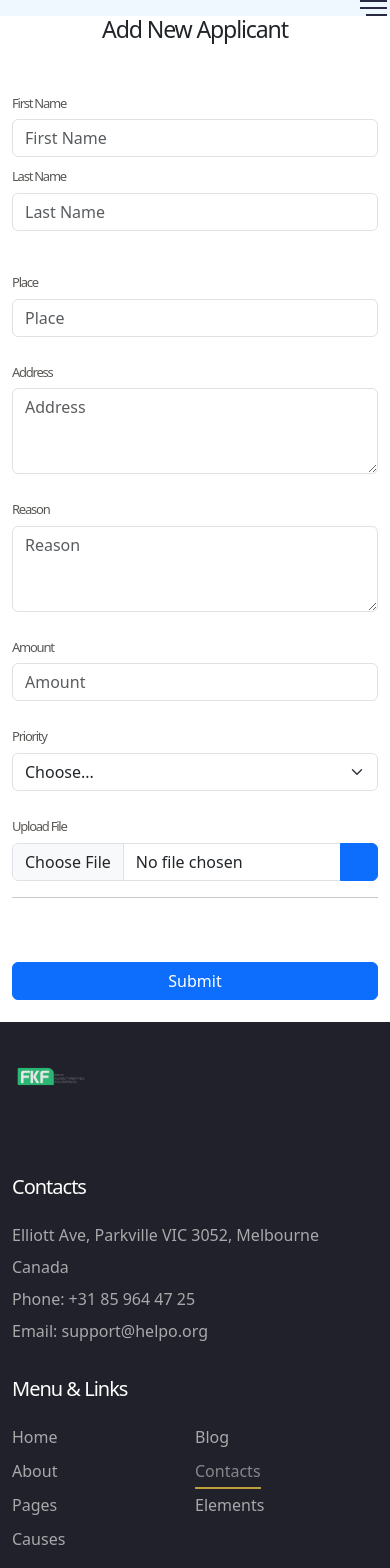
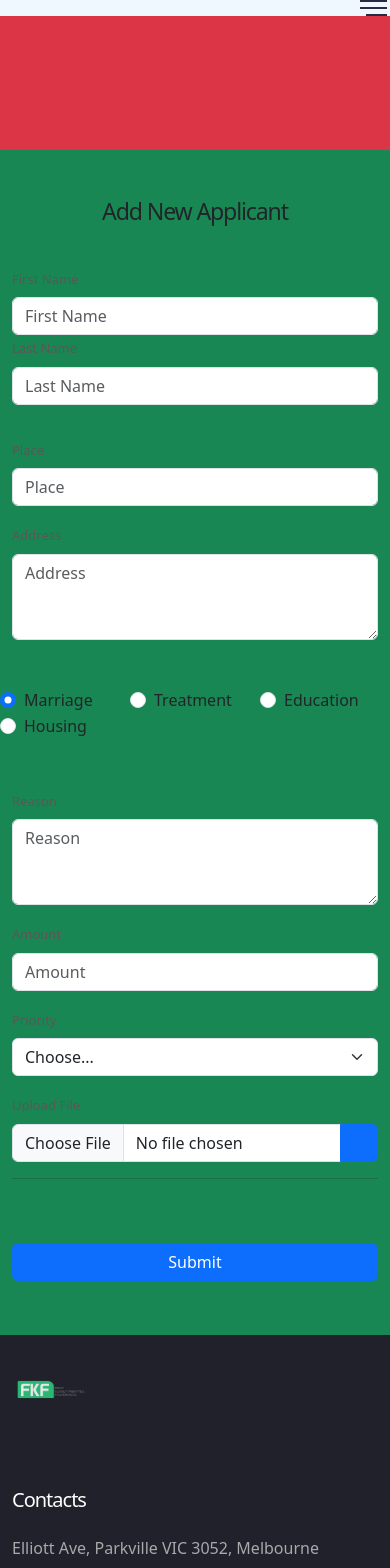
Before and after one commit to Web-branding/firoz-webapp-frontend, a React (Create React App) app: page /request in a window 390 px wide. Shown: the top 1568 px of the page. Built offline with nearby package versions, Linux system fonts and the light colour scheme; a web font is replaced by a local one.

Commit message:
rotes added

```diff
--- a/package.json
+++ b/package.json
@@ -10,6 +10,7 @@
     "install": "^0.13.0",
     "react": "^17.0.2",
     "react-dom": "^17.0.2",
+    "react-router-dom": "^5.2.0",
     "react-scripts": "4.0.3",
     "web-vitals": "^1.0.1"
   },
--- a/src/App.js
+++ b/src/App.js
@@ -1,32 +1,67 @@
 import FooterComponet from "./Components/FooterComponent";
 import HeaderComponnet from "./Components/HeaderComponent";
 import ApplicationListPage from "./Pages/ApplicationListPage";
-import ApplicationSearchPage from "./Pages/ApplicationSearchPage"
-import HomePage from "./Pages/HomePage"
+import ApplicationSearchPage from "./Pages/ApplicationSearchPage";
+import HomePage from "./Pages/HomePage";
+import AboutUsPage from "./Pages/AboutUsPage";
+import ContactUsPage from "./Pages/ContactUsPage";
+
+import { BrowserRouter as Router, Switch, Route, Link } from "react-router-dom";
+
+const Home = () => {
+  return <div>00002</div>;
+};
 
 const WrapperComponent = (props) => {
   return (
-    <div>
-      <HeaderComponnet />
-      {props.children}
-      <FooterComponet />
+    <div className="bg-success">
+      <header className="bg-danger w-100" style={{ minHeight: 150 }}>
+        <HeaderComponnet />
+      </header>
 
+      <main style={{}} className="my-5">
+        {props.children}
+      </main>
+
+      <footer className="bg-danger w-100" style={{ minHeight: 300 }}>
+        <FooterComponet />
+      </footer>
     </div>
-  )
-}
+  );
+};
 
 function App() {
   return (
     <div className="Container-fluid">
-      <WrapperComponent>
+      <Router>
+        <WrapperComponent>
+          {/* <HomePage/> */}
+          {/* <ApplicationListPage /> */}
+          {/* <ApplicationSearchPage /> */}
 
-            <h2><ApplicationListPage/></h2>
-
-      </WrapperComponent>
+          <Switch>
+            <Route exact path="/">
+              <HomePage />
+            </Route>
+            <Route path="/request">
+              <ApplicationListPage />
+            </Route>
+            <Route path="/search">
+              <ApplicationSearchPage />
+            </Route>
+            <Route path="/aboutus">
+              <AboutUsPage />
+            </Route>
+            <Route path="/contactus">
+              <ContactUsPage />
+            </Route>
+          </Switch>
+        </WrapperComponent>
+      </Router>
 
       {/*
       ProjectContainer will contain header and footer
-      */}
+    */}
       {/* Basic Structure */}
       {/* <ProjectContainer>
         <HomePage />
--- /dev/null
+++ b/src/Pages/AboutUsPage.js
@@ -0,0 +1,12 @@
+import React from "react";
+
+const AboutUsPage = () => {
+  return (
+    <div>
+      <h2>About Us Page</h2>
+      <h2>About Us Page</h2>
+    </div>
+  );
+};
+
+export default AboutUsPage;
--- a/src/Pages/ApplicationListPage.js
+++ b/src/Pages/ApplicationListPage.js
@@ -1,53 +1,173 @@
-import React from "react"
+import React from "react";
+const Marriage = () => {
+  return (
+    <div>
+      <div className="clone d-none">
+        <div className="remove control-group lst input-group mt-1">
+          <input type="file" name="file[]" className="myfrm form-control" />
+          <div className="input-group-btn">
+            <button className="btn btn-danger" type="button">
+              <i className="fa fa-minus" aria-hidden="true"></i>
+            </button>
+          </div>
+        </div>
+      </div>
+    </div>
+  );
+};
+const Education = () => {
+  return <div>002</div>;
+};
+const Treatment = () => {
+  return <div>003</div>;
+};
+const Housing = () => {
+  return <div>004</div>;
+};
 
-const ApplicationListPage = () => {
-    return(
+const SelectInputSection = ({ applicationTytpe, setApplicationType }) => {
+  return (
+    <div className="row">
+      <div class="form-check col">
+        <input
+          class="form-check-input"
+          type="radio"
+          name="flexRadioDefault"
+          id="flexRadioDefault1"
+          checked={applicationTytpe === "marriage"}
+          onClick={() => setApplicationType("marriage")}
+        />
+        <label class="form-check-label" for="flexRadioDefault1">
+          Marriage
+        </label>
+      </div>
 
+      <div class="form-check col">
+        <input
+          class="form-check-input"
+          type="radio"
+          name="flexRadioDefault"
+          id="flexRadioDefault3"
+          checked={applicationTytpe === "treatment"}
+          onClick={() => setApplicationType("treatment")}
+        />
+        <label class="form-check-label" for="flexRadioDefault3">
+          Treatment
+        </label>
+      </div>
+      <div class="form-check col">
+        <input
+          class="form-check-input"
+          type="radio"
+          name="flexRadioDefault"
+          id="flexRadioDefault4"
+          checked={applicationTytpe === "education"}
+          onClick={() => setApplicationType("education")}
+        />
+        <label class="form-check-label" for="flexRadioDefault4">
+          Education
+        </label>
+      </div>
+      <div class="form-check col">
+        <input
+          class="form-check-input"
+          type="radio"
+          name="flexRadioDefault"
+          id="flexRadioDefault2"
+          checked={applicationTytpe === "housing"}
+          onClick={() => setApplicationType("housing")}
+        />
+        <label class="form-check-label" for="flexRadioDefault2">
+          Housing
+        </label>
+      </div>
+    </div>
+  );
+};
 
-             <div >
-                <div className="row m-3 d-flex justify-content-center">
-                    <h6 className="h3 mb-0 text-gray-800" style={{textAlign:"center"}}>Add New Applicant</h6>
-                </div>
-                <div className="container mb-3 py-2">
-                    <div className="row justify-content-center">
-                        <div className="col-md-7">
-                            <form className="user">
-
+const CommonSection = (props) => {
+  return (
+    <>
       <div className="form-group mb-3 py-3">
         <div className="row">
           <div className="col-md-6">
             <label className="form-label">First Name</label>
 
-                                            <input name="fname" type="text" className="form-control" id="exampleInputEmail"
-                                            placeholder="First Name" />
+            <input
+              name="fname"
+              type="text"
+              className="form-control"
+              id="exampleInputEmail"
+              placeholder="First Name"
+            />
           </div>
           <div className="col-md-6">
-                                            <label for="formGroupExampleInput" className="form-label">Last Name</label>
-                                            <input name="lname" type="text" className="form-control " id="exampleInputEmail"
-                                            placeholder="Last Name" />
+            <label for="formGroupExampleInput" className="form-label">
+              Last Name
+            </label>
+            <input
+              name="lname"
+              type="text"
+              className="form-control "
+              id="exampleInputEmail"
+              placeholder="Last Name"
+            />
           </div>
         </div>
       </div>
       <div className="form-group mb-3">
-                                    <label for="formGroupExampleInput" className="form-label">Place</label>
-                                    <input name="place" type="text" className="form-control " id="exampleInputEmail"
-                                        placeholder="Place" />
+        <label for="formGroupExampleInput" className="form-label">
+          Place
+        </label>
+        <input
+          name="place"
+          type="text"
+          className="form-control "
+          id="exampleInputEmail"
+          placeholder="Place"
+        />
       </div>
       <div className="form-group mb-3">
-                                    <label for="formGroupExampleInput" className="form-label">Address</label>
-                                    <textarea className="form-control" name="address" placeholder="Address" id="exampleFormControlTextarea1" rows="3"></textarea>
+        <label for="formGroupExampleInput" className="form-label">
+          Address
+        </label>
+        <textarea
+          className="form-control"
+          name="address"
+          placeholder="Address"
+          id="exampleFormControlTextarea1"
+          rows="3"
+        ></textarea>
+      </div>
+      {props.children}
+      <div className="form-group mb-3">
+        <label for="formGroupExampleInput" className="form-label">
+          Reason
+        </label>
+        <textarea
+          className="form-control"
+          name="reason"
+          placeholder="Reason"
+          id="exampleFormControlTextarea1"
+          rows="3"
+        ></textarea>
       </div>
       <div className="form-group mb-3">
-                                    <label for="formGroupExampleInput" className="form-label">Reason</label>
-                                    <textarea className="form-control" name="reason" placeholder="Reason" id="exampleFormControlTextarea1" rows="3"></textarea>
+        <label for="formGroupExampleInput" className="form-label">
+          Amount
+        </label>
+        <input
+          name="amount"
+          type="number"
+          className="form-control "
+          id="exampleInputEmail"
+          placeholder="Amount"
+        />
       </div>
       <div className="form-group mb-3">
-                                    <label for="formGroupExampleInput" className="form-label">Amount</label>
-                                    <input name="amount" type="number" className="form-control " id="exampleInputEmail"
-                                        placeholder="Amount"/>
-                                </div>
-                                <div className="form-group mb-3">
-                                    <label for="formGroupExampleInput" className="form-label">Priority</label>
+        <label for="formGroupExampleInput" className="form-label">
+          Priority
+        </label>
         <select id="inputState" name="priority" className="form-select ">
           <option selected>Choose...</option>
           <option value="Low">Low</option>
@@ -57,24 +177,73 @@ const ApplicationListPage = () => {
         </select>
       </div>
       <div className="form-group mb-3 increment">
-                                    <label for="formGroupExampleInput" className="form-label">Upload File</label>
+        <label for="formGroupExampleInput" className="form-label">
+          Upload File
+        </label>
         <div className="input-group">
-                                    <input type="file" name="file[]" className="myfrm form-control " id="exampleInputEmail"/>
-                                        <button className="btn btn-primary add-file" type="button"><i className="fa fa-plus" aria-hidden="true"></i></button>
+          <input
+            type="file"
+            name="file[]"
+            className="myfrm form-control "
+            id="exampleInputEmail"
+          />
+          <button className="btn btn-primary add-file" type="button">
+            <i className="fa fa-plus" aria-hidden="true"></i>
+          </button>
         </div>
       </div>
       <div className="clone d-none">
         <div className="remove control-group lst input-group mt-1">
-                                        <input type="file" name="file[]" className="myfrm form-control"/>
+          <input type="file" name="file[]" className="myfrm form-control" />
           <div className="input-group-btn">
-                                        <button className="btn btn-danger" type="button"><i className="fa fa-minus" aria-hidden="true"></i></button>
+            <button className="btn btn-danger" type="button">
+              <i className="fa fa-minus" aria-hidden="true"></i>
+            </button>
           </div>
         </div>
       </div>
-                                <hr/>
+    </>
+  );
+};
+
+const ApplicationListPage = () => {
+  const [applicationTytpe, setApplicationType] = React.useState("marriage");
+  return (
+    <div>
+      <div className="row m-3 d-flex justify-content-center">
+        <h6 className="h3 mb-0 text-gray-800" style={{ textAlign: "center" }}>
+          Add New Applicant
+        </h6>
+      </div>
+      <div className="container mb-3 py-2">
+        <div className="row justify-content-center">
+          <div className="col-md-7">
+            <form className="user">
+              <CommonSection>
+                <div className="my-5">
+                  <SelectInputSection
+                    applicationTytpe={applicationTytpe}
+                    setApplicationType={setApplicationType}
+                  />
+
+                  <div className="my-5">
+                    {applicationTytpe === "marriage" ? (
+                      <Marriage />
+                    ) : applicationTytpe === "housing" ? (
+                      <Housing />
+                    ) : applicationTytpe === "education" ? (
+                      <Education />
+                    ) : (
+                      applicationTytpe === "treatment" && <Treatment />
+                    )}
+                  </div>
+                </div>
+              </CommonSection>
+
+              <hr />
               <div className="row justify-content-center">
                 <div className="col-md-5 py-5">
-                                        <button type="submit"  className="btn btn-primary btn-block">
+                  <button type="submit" className="btn btn-primary btn-block">
                     Submit
                   </button>
                 </div>
@@ -84,12 +253,7 @@ const ApplicationListPage = () => {
         </div>
       </div>
     </div>
+  );
+};
 
-
-
-
-    )
-}
-
-
-export default ApplicationListPage
+export default ApplicationListPage;
--- /dev/null
+++ b/src/Pages/ContactUsPage.js
@@ -0,0 +1,12 @@
+import React from "react";
+
+const ContactUsPage = () => {
+  return (
+    <div>
+      <h2>Contact us</h2>
+      <h2>Contact us</h2>
+    </div>
+  );
+};
+
+export default ContactUsPage;
```
Also changed, not shown: src/Pages/HomePage.js (+110 -53 lines), 1 other file (tests, documents, lock files or other folders). Lines whose indentation alone changed are shown as unchanged.
